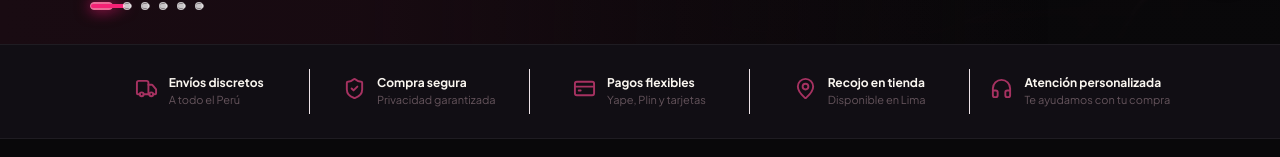
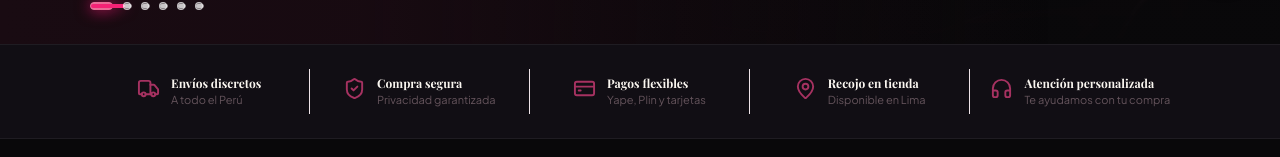
Before and after one commit to dv287337-web/SEX-SHOP, a React (Vite) app: page / in a window 1280 px wide. Shown: the part 795-952 px from the top of the page. Built offline with nearby package versions, Linux system fonts and the light colour scheme; no server answers; the database is empty; a web font is replaced by a local one.

Commit message:
style: aplicar sistema tipografico global

```diff
--- a/src/index.css
+++ b/src/index.css
@@ -99,6 +99,18 @@ body {
   overflow-x: hidden;
 }
 
+button,
+input,
+select,
+textarea {
+  font-family: var(--font-body);
+}
+
+h1,
+h2 {
+  font-family: var(--font-display);
+}
+
 /* Custom Minimalist Scrollbar */
 ::-webkit-scrollbar {
   width: 8px;
```
